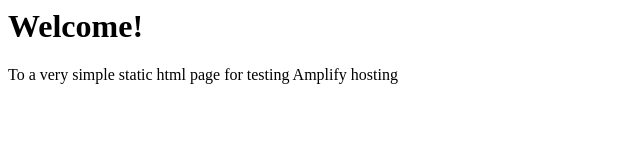
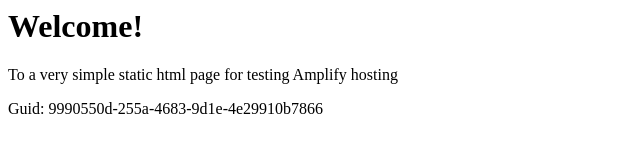
Before and after one commit to aws-aemilia-kix/Github-PR-Commit-Integration-Test-DoNotTouch-GithubWebhookPreviewCanaryTest-v1-prod-ap-northeast-3, a website: page src/index.html in a window 1280 px wide. Shown: the whole page, without its empty margins (0-640 px from the left). Drawn offline with Linux system fonts and the light colour scheme.

Commit message:
commit from integ tests

```diff
--- a/src/index.html
+++ b/src/index.html
@@ -1,3 +1,5 @@
+
+
 <html lang="en">
 
 <head>
@@ -10,6 +12,6 @@
 <body>
     <h1>Welcome!</h1>
     <p>To a very simple static html page for testing Amplify hosting</p>
-</body>
+    <p>Guid: 9990550d-255a-4683-9d1e-4e29910b7866</p></body>
 
 </html>
```
